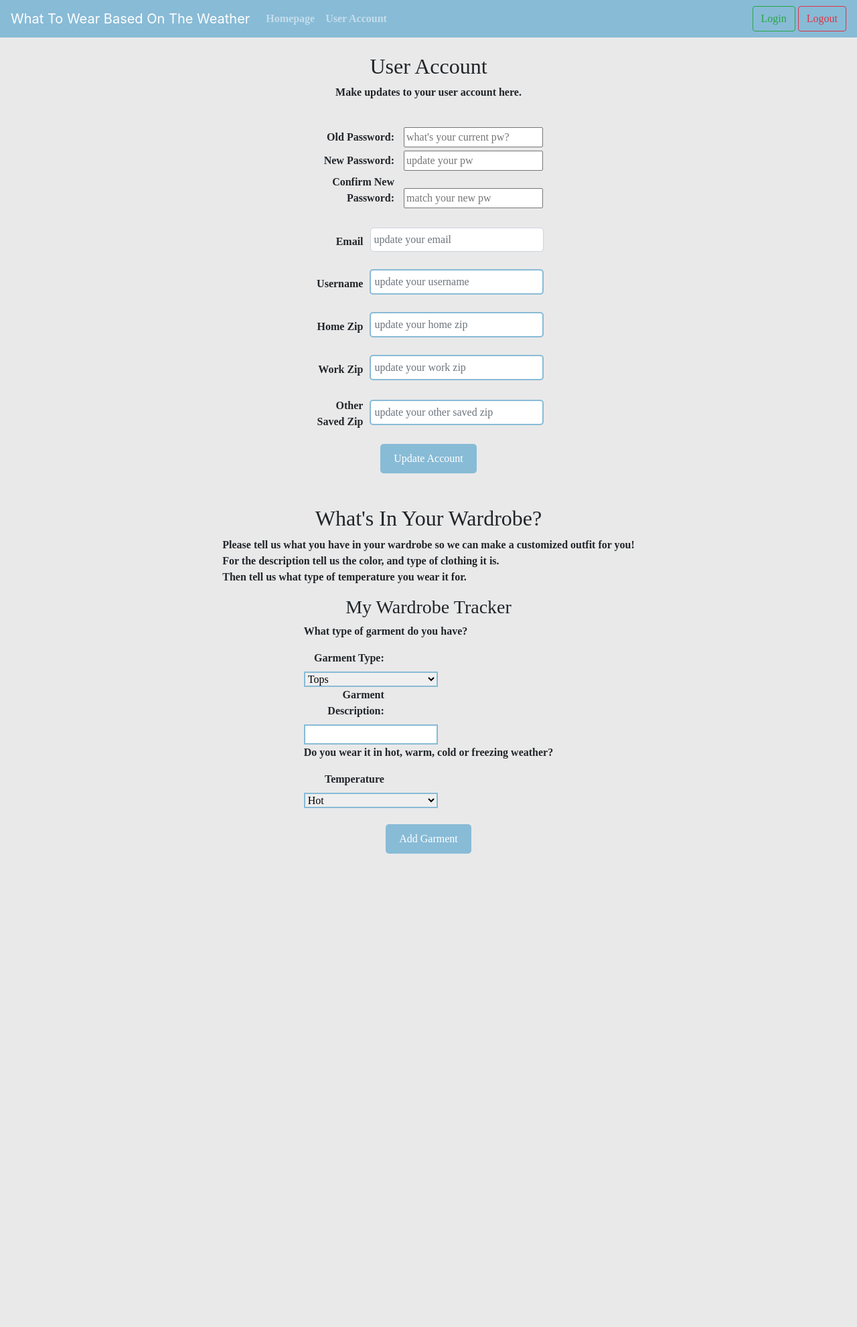
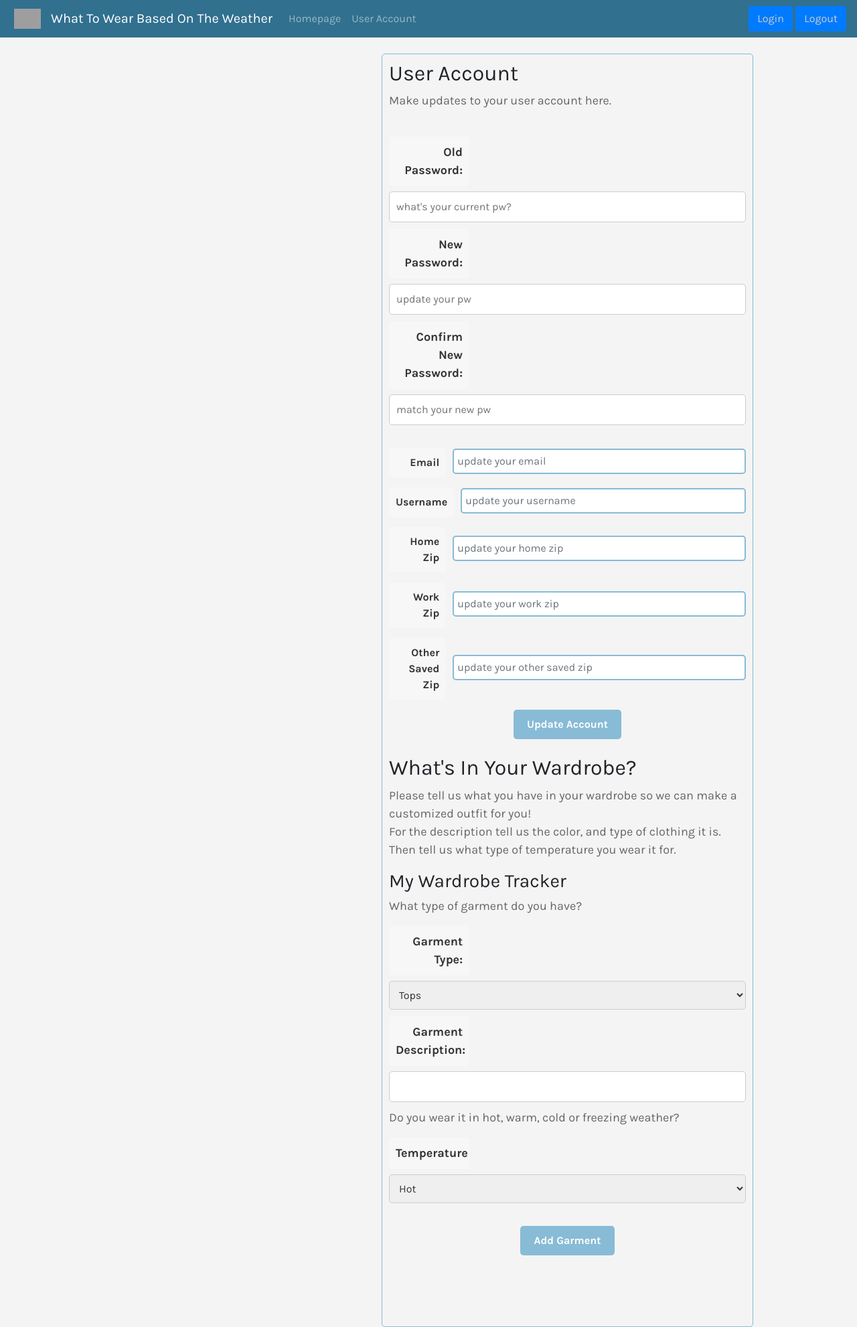
Before and after one commit to emilyhopegrove/HB-Project-What_would_you_wear_based_on_the_weather, a Flask app: page /account in a window 1280 px wide. Shown: the whole page at 67% size. Before the commit the page ends 1275 px from the top, so only its background shows below. Run offline with Flask 3, Linux system fonts and the light colour scheme; the visitor is signed in with stand-in values (Sample User, id 1); some libraries are stand-ins or nearby versions; grey boxes are pictures that could not be loaded.

Commit message:
styling mainly complete -- still working on images

```diff
--- a/static/styling.css
+++ b/static/styling.css
@@ -1,15 +1,33 @@
-/* Define a container element with flex layout */
+/* fonts */
+/* import Karla font from Google Fonts */
+@import url('https://fonts.googleapis.com/css2?family=karla:wght@400;700&display=swap');
+
+/* set font family with Karla as primary and sans-serif as backup */
+body {
+  font-family: 'karla', sans-serif;
+}
+
+/* additional styles for specific elements */
+h1 {
+  font-size: 36px;
+  font-weight: 700;
+  color: #333;
+}
+
+p {
+  font-size: 18px;
+  line-height: 1.5;
+  color: #666;
+}
+
+/* USER ACCOUNT FORM V */
 
 .container {
   display: flex;
-/* Align the divs to the left and right edges of the container  */
   justify-content: space-between;
-align-items: center;
-/* Place the divs vertically */
+  float: left;
   flex-direction: column;
 }
-
-
 
 /* Define the update-account div */
 .update-account {
@@ -24,6 +42,7 @@ float: right;
 #account-details label {
   display: block;
   margin-bottom: 5px;
+  font-size: 16px;
 }
 
 /* Define the input fields for the account details */
@@ -34,13 +53,14 @@ width: 100%;
   padding: 5px;
   margin-bottom: 10px;
   border-radius: 5px;
+  font-size: 16px;
+  border: 2px solid #88BBD6;
 }
 
 /* Define the styling for the submit buttons */
 #account-details input[type="submit"],
-#add-garment input[type="submit"]
-
-{
+#add-garment input[type="submit"],
+button[type="submit"] {
   display: block;
   margin: 0 auto;
   background-color: #88BBD6;
@@ -56,6 +76,7 @@ cursor: pointer;
 .account-title {
   text-align: center;
   margin-bottom: 20px;
+  font-size: 24px;
 }
 
 /* Define the styling for the password-details div */
@@ -70,86 +91,112 @@ float: right;
   width: 50%;
 }
 
+/* Adjust layout for mobile */
+@media (max-width: 768px) {
+  .container {
+    padding: 20px;
+  }
+
+  .password-details,
+  .update-account {
+    float: none;
+    width: 100%;
+  }
+}
+
+/* Accessibility enhancements */
+.form-group {
+    display: flex;
+    align-items: center;
+    margin-bottom: 10px;
+}
+
+.form-group label {
+    margin-right: 10px;
+    text-align: right;
+    flex-basis: 100px;
+    font-size: 16px;
+    font-weight: bold;
+}
+
+label {
+    display: inline-block;
+    width: 120px;
+    text-align: right;
+    margin-right: 10px;
+    font-size: 16px;
+    font-weight: bold;
+    background-color: #f7f7f7;
+    padding: 10px;
+    border-radius: 5px;
+    color: #333;
+  }
+
+  input[type="text"],
+  input[type="email"],
+  input[type="password"],
+  select,
+  textarea {
+    width: 100%;
+    padding: 10px;
+    margin-bottom: 10px;
+    border: 1px solid #ccc;
+    border-radius: 5px;
+    font-size: 16px;
+    font-family: inherit;
+    color: #333;
+    box-sizing: border-box;
+  }
+
+  input[type="submit"],
+  button {
+    display: inline-block;
+    padding: 10px 20px;
+    background-color: #88bbd6;
+    color: #fff;
+    font-size: 16px;
+    font-weight: bold;
+    text-align: center;
+    text-decoration: none;
+    border: none;
+    border-radius: 5px;
+    cursor: pointer;
+  }
+
+  input[type="submit"]:hover,
+  button:hover {
+    background-color: #31708f;
+  }
+
+  .error {
+    color: red;
+    font-size: 14px;
+    margin-bottom: 10px;
+  }
+
+  /* USER ACCOUNT FORM ^ */
 
 
 
 
 
 
-
-
-
-
-
-  .password-details {
-    width: 50%; /* set the width of the div */
-    margin: 0 auto 0 0; /* set the right margin to auto and the others to 0 */
-  }
-
-  .password-details, .update-account {
-    display: inline-block;
-    width: 45%; /* adjust this value as needed */
-    vertical-align: top; /* to align them to the top of their container */
-
-  }
-
-  .form-group {
-    display: flex;
-    align-items: center;
-  }
-
-  .form-group label {
-    margin-right: 10px;
-    text-align: right;
-    flex-basis: 100px;
-  }
-
-
-  label {
-    display: inline-block;
-    width: 120px;
-    text-align: right;
-    margin-right: 10px;
-  }
-
-  input[type="text"],
-  select {
-    width: 200px;
-    display: block;
-    outline: none;
-    border: 2px solid #88BBD6;
-  }
-
-  input[type="text"]:focus,
-  select:focus {
-    outline: none;
-    border: 2px solid #88BBD6;
-  }
-
-  input[type="radio"] {
-    display: inline-block;
-    width: auto;
-  }
-
-  div {
-    text-align: left;
-    font-weight: bold;
-    font-family: serif;
-    font-size: 16px;
-  }
 /* image styling */
 .outfit-image {
   width: 60%;
   height: 60%;
   border: solid 3px #88BBD6;
   box-shadow: 10px 10px 10px rgba(0, 0, 0, 0.5);
-    float: center;
+  margin: 0 auto;
   border-radius: 10px;
-
-
 }
 
-
+/* Add alt text for images */
+.outfit-image img {
+  width: 100%;
+  height: 100%;
+  border-radius: 10px;
+}
 
 .weather-icon {
   width: 30%;
@@ -157,30 +204,109 @@ width: 50%;
 }
 
 body {
-  background-color: #E9E9E9;
+  background-color: #F4F4F4; /* increase contrast */
 }
 
-.navbar {
+/* Use a semantic header element */
+header {
   background-color: #88BBD6;
 }
 
-/* buttons on homepage for home and work zip codes */
+/* Use semantic nav element */
+nav {
+  display: flex;
+  justify-content: space-between;
+  align-items: center;
+  padding: 10px;
+  background:#31708f;
+}
+
+/* BUTTONS */
+/* Use a hover or focus state for buttons */
 .tablinks {
   background-color: #88BBD6;
   border-radius: 10px;
+  transition: background-color 0.2s ease-in-out;
 }
 
-.tablinks:active {
-  outline-color: #FFFF1C;
-  border-radius: 10px;
+.tablinks:hover,
+.tablinks:focus {
+  background-color: #5C8CA7;
 }
 
-/* login logout buttons */
 
-.login-logout-btn {
-  outline-color: #88BBD6;
+/* Set hover and active/focus styles for the buttons */
+.login-logout-btn a:hover,
+.login-logout-btn a:focus,
+.login-logout-btn a:active {
+  color: #fff; /* change the text color */
+  background-color: #6c757d; /* change the background color */
+  border-color: #6c757d; /* change the border color */
+}
+/* text color */
+.login-logout-btn a {
+  color: #CDCDCD;
 }
 
-.login-logout-btn:active {
-  outline-color:#FFFF1C;
+/* Change the border color of the buttons */
+.btn-outline-success {
+  border-color: #99D3DF; /* change the border color for the success button */
 }
+
+.btn-outline-danger {
+  border-color: #FFFF1C; /* change the border color for the danger button */
+}
+
+/* Increase font size */
+label,
+.login-logout-btn {
+  font-size: 18px;
+}
+
+/* Use semantic main element */
+main {
+  max-width: 1200px;
+  margin: 0 auto;
+  padding: 20px;
+}
+
+/* Use a hover or focus state for logout button */
+.login-logout-btn {
+  background-color: transparent;
+  color: #88BBD6;
+  border: none;
+  cursor: pointer;
+  transition: color 0.2s ease-in-out;
+}
+
+.login-logout-btn:hover,
+.login-logout-btn:focus {
+  color: #5C8CA7;
+}
+
+/* Add a focus state for all elements */
+*:focus {
+  outline: none;
+  box-shadow: 0 0 3px 2px #88BBD6;
+}
+
+
+.flash-message {
+  position: fixed;
+  bottom: 0;
+  left: 50%;
+  transform: translateX(-50%);
+  text-align: center;
+  padding: 10px;
+  margin-bottom: 20px;
+  font-size: 16px;
+  color: #FFFF1C;
+  background-color: #007bff;
+  border-radius: 5px;
+}
+
+.logo img {
+  height: 40px;
+  margin-right: 10px;
+  padding: 5px;
+}
--- a/templates/account.html
+++ b/templates/account.html
@@ -7,8 +7,8 @@ The user can now check off garments they have in their wardrobe-->
 {% extends 'base.html' %}
 
 {% block content %}
-
-
+<container>
+<div class="update-account">
   <h2>User Account</h2>
   <p>Make updates to your user account here.</p>
   <br>
@@ -24,11 +24,6 @@ The user can now check off garments they have in their wardrobe-->
     <input type="password" id="confirm_password" placeholder="match your new pw" name="confirm_password"><br>
     <br>
   </form>
-
-<!-- do i need another button here too? -->
-<!-- <div>
-  <input type="submit" value="Update password" name="Update password" id= "Update password"/>
-</div> -->
 
   <!-- Update account details -->
   <form id="account-details">
@@ -62,13 +57,13 @@ The user can now check off garments they have in their wardrobe-->
   </div>
   </form>
 
-<br>
+
 
 
   <br>
 
   <!-- garment selector form -->
-
+  <div>
     <h2>What's In Your Wardrobe?</h2>
     <p>Please tell us what you have in your wardrobe
     so we can make a customized outfit for you! <br>
@@ -93,7 +88,11 @@ Then tell us what type of temperature you wear it for.</p>
 
       <div>
         <label for="garment-description">Garment Description:</label>
-    <input type="text" id="garment-description" name="garment-description" />
+        <input
+          type="text"
+          class="form-group"
+          id="garment-description"
+          name="garment-description" />
       </div>
 
       <div>
@@ -101,7 +100,11 @@ Then tell us what type of temperature you wear it for.</p>
           <br>
         </p>
         <label for="temperature-rating">Temperature</label>
-    <select id="temperature-rating" name="temperature-rating">
+        <select
+            class="form-group"
+            id="temperature-rating"
+            name="temperature-rating"
+          >
           <option value="hot">Hot</option>
           <option value="warm">Warm</option>
           <option value="cold">Cold</option>
@@ -112,14 +115,20 @@ Then tell us what type of temperature you wear it for.</p>
       <!-- do i need to make this button just for garments? and update in the other stuff with json etc... -->
       <br>
         <div>
-      <input type="submit" value="Add Garment" name="Update Account"/>
+          <input
+            type="submit"
+            value="Add Garment"
+            name="Update Account"
+            />
         </div>
         <br>
         <br>
     </form>
     <br>
     <br>
-
+  </div>
+</div>
+</container>
 <script src="/static/js.js"></script>
 
 {% endblock %}
--- a/templates/base.html
+++ b/templates/base.html
@@ -2,6 +2,12 @@
 
 <html lang="en">
   <head>
+    <!-- favicon -->
+    <link rel="apple-touch-icon" sizes="180x180" href="/apple-touch-icon.png">
+    <link rel="icon" type="image/png" sizes="32x32" href="/favicon-32x32.png">
+    <link rel="icon" type="image/png" sizes="16x16" href="/favicon-16x16.png">
+    <link rel="manifest" href="/site.webmanifest">
+
     <!-- Required meta tags -->
     <meta charset="utf-8">
     <meta name="viewport" content="width=device-width, initial-scale=1, shrink-to-fit=no">
@@ -24,7 +30,7 @@
 <!-- Show flashed messages -->
 {% with messages = get_flashed_messages() %}
 {% for message in messages %}
-    <div class="alert alert-warning">{{ message }}</div>
+    <div class="flash-message">{{ message }}</div>
 {% endfor %}
 {% endwith %}
     <!-- Optional JavaScript -->
@@ -33,4 +39,6 @@
     <script src="https://cdn.jsdelivr.net/npm/popper.js@1.12.9/dist/umd/popper.min.js" integrity="sha384-ApNbgh9B+Y1QKtv3Rn7W3mgPxhU9K/ScQsAP7hUibX39j7fakFPskvXusvfa0b4Q" crossorigin="anonymous"></script>
     <script src="https://cdn.jsdelivr.net/npm/bootstrap@4.0.0/dist/js/bootstrap.min.js" integrity="sha384-JZR6Spejh4U02d8jOt6vLEHfe/JQGiRRSQQxSfFWpi1MquVdAyjUar5+76PVCmYl" crossorigin="anonymous"></script>
   </body>
+
+
 </html>
--- a/templates/navbar.html
+++ b/templates/navbar.html
@@ -1,4 +1,8 @@
 <nav class="navbar navbar-expand-lg navbar-dark bg-#99D3DF">
+  <div class="logo">
+    <img src="static/images/EG Logo.png" alt= 'Emily Grove Logo'>
+  </div>
+
     <a class="navbar-brand" href="{{ url_for('homepage') }}">What To Wear Based On The Weather</a>
     <button class="navbar-toggler" type="button" data-toggle="collapse"
     data-target="#navbarSupportedContent" aria-controls="navbarSupportedContent"
@@ -17,10 +21,10 @@
       </ul>
       <div class="login-logout-btn">
         <!-- Login button -->
-        <a href="{{url_for('login')}}" class="btn btn-outline-success btn-primary my-2 my-sm-0">Login</a>
+        <a href="{{url_for('login')}}" class="btn btn-outline btn-primary my-2 my-sm-0 login-btn">Login</a>
 
        <!-- Logout button -->
-       <a href="{{url_for('logout')}}" class="btn btn-outline-danger btn-primary my-2 my-sm-0">Logout</a>
+       <a href="{{url_for('logout')}}" class="btn btn-outline btn-primary my-2 my-sm-0 logout-btn">Logout</a>
      </div>
       <!-- #TODO might uncomment out in future -->
       <!-- <form class="form-inline my-2 my-lg-0">
```
Lines whose indentation alone changed are shown as unchanged.
